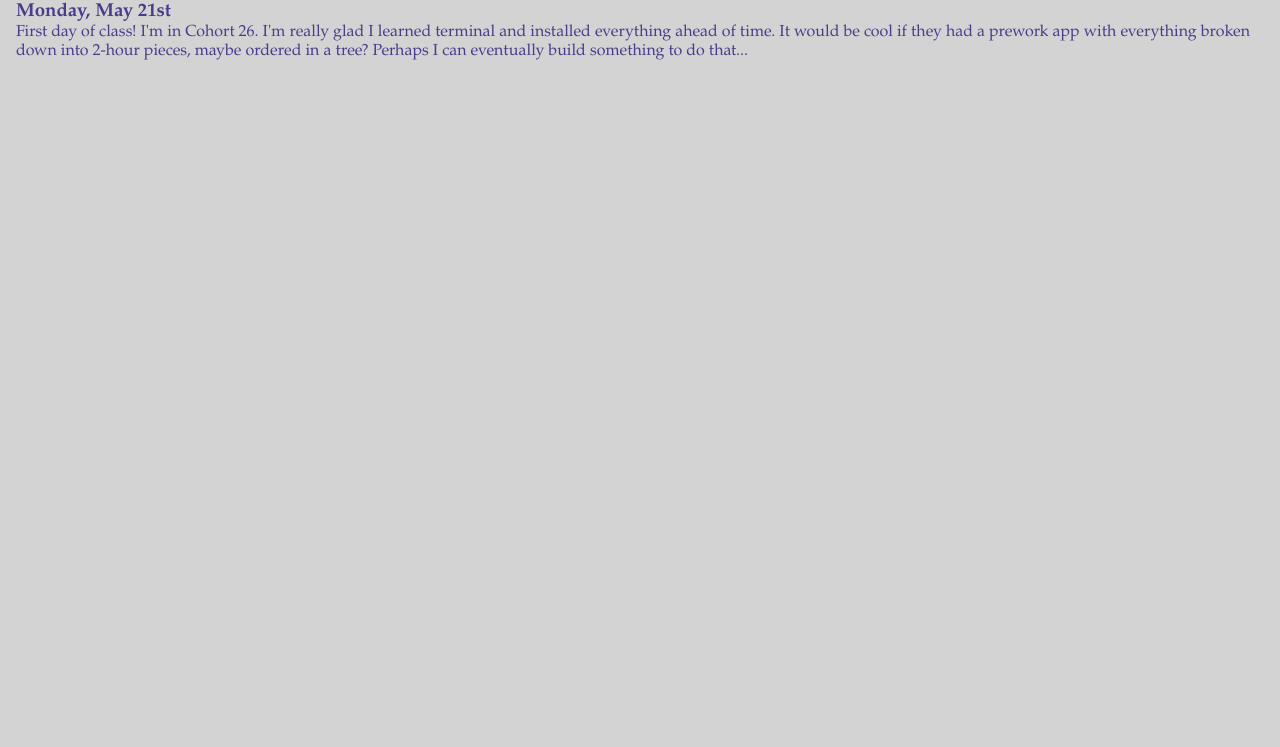
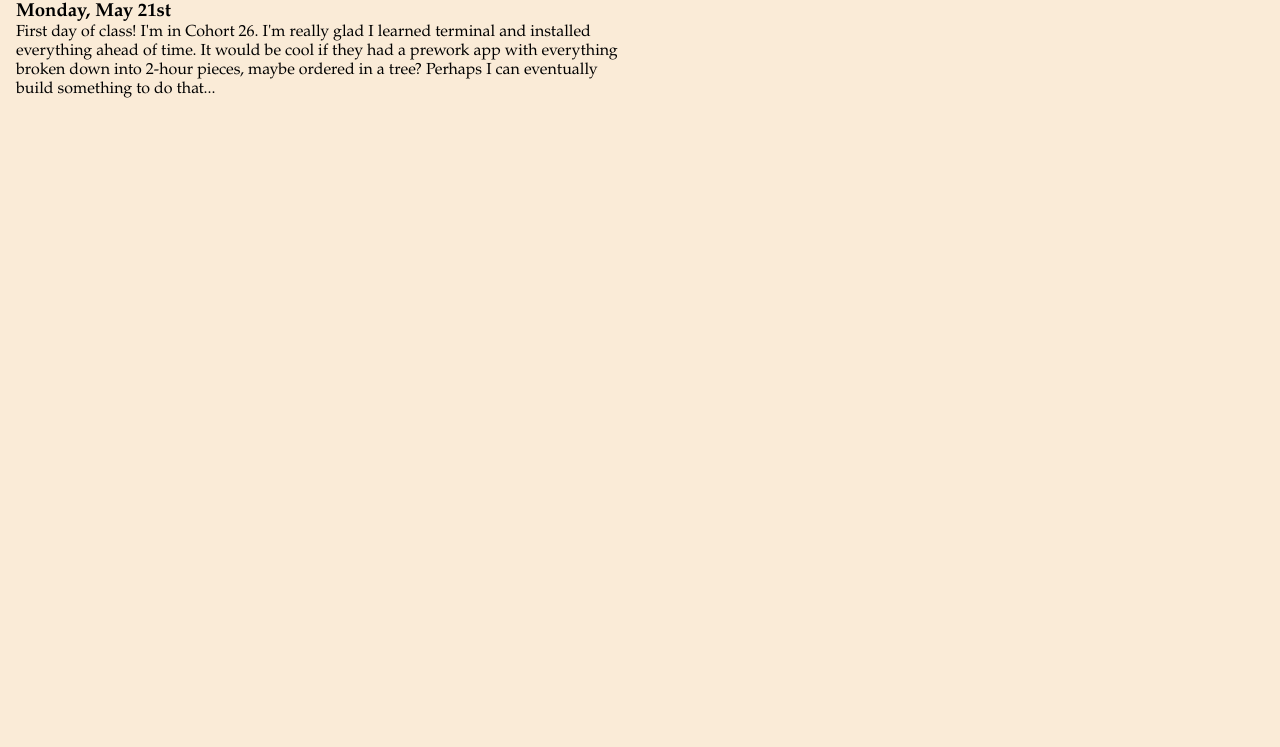
Before and after one commit to elliot-huck/my-journal, a plain HTML site: page index.html in a window 1280 px wide. Shown: the part 53-800 px from the top of the page. Drawn offline with Linux system fonts and the light colour scheme.

Commit message:
Changed some styles

```diff
--- a/main.css
+++ b/main.css
@@ -5,12 +5,13 @@
 }
 
 body {
-	background-color: lightgrey;
-	color: darkslateblue;
-	font-family: Garamond,serif;
+	background-color: antiquewhite;
+	color: black;
+	font-family: Garamond, serif;
 	padding: .5em;
 }
 
 article {
 	padding: .5em;
+	width: 50%;
 }
```
Also changed, not shown: index.html (+1 -4 lines).
